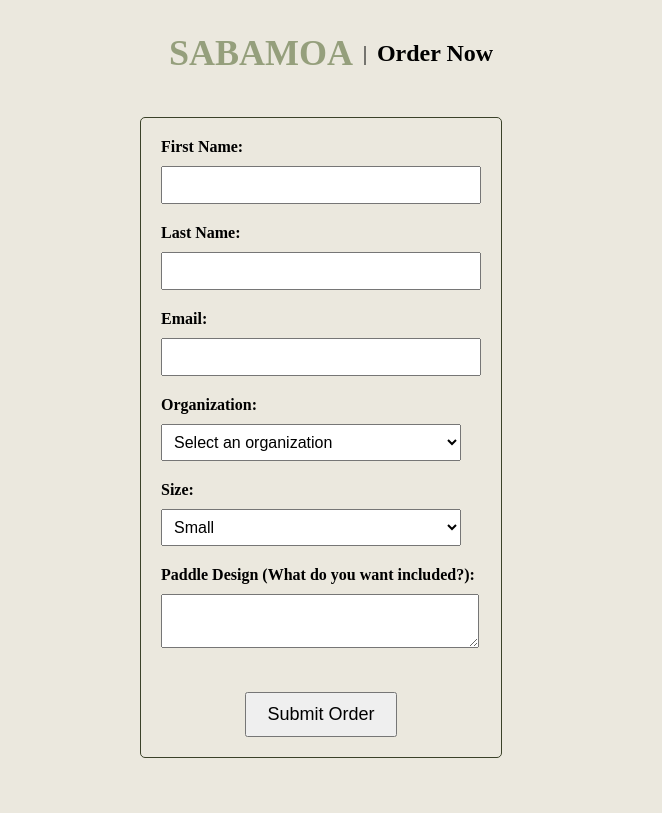
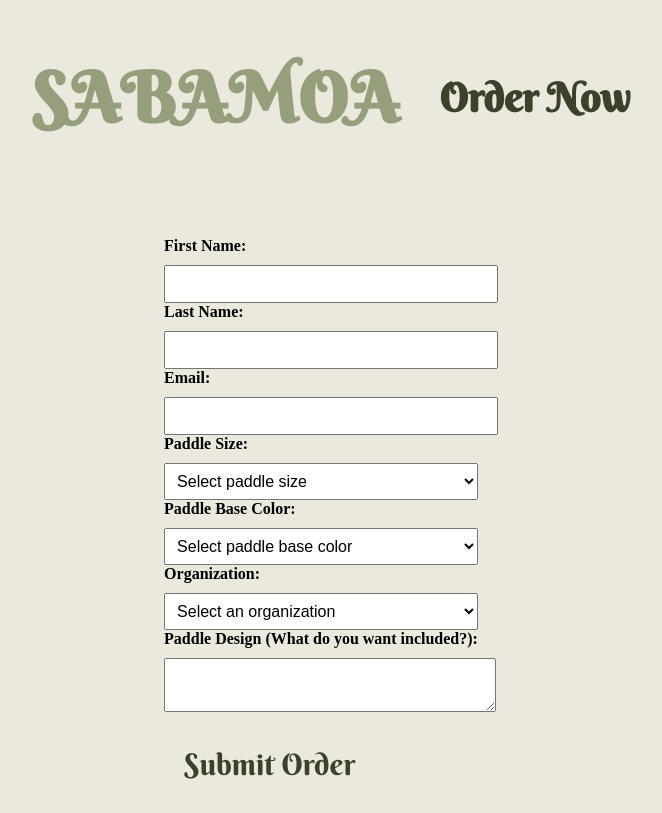
Before and after one commit to sabamoallem/portfolio, a website: page ordernow.html in a window 1280 px wide. Shown: the whole page, without its empty margins (319-981 px from the left). Drawn offline with Linux system fonts and the light colour scheme; a web font is replaced by a local one.

Commit message:
aesthetics changed

```diff
--- a/ordernow.html
+++ b/ordernow.html
@@ -2,74 +2,105 @@
 <html>
 <head>
   <title>Order Now</title>
+  <link rel="stylesheet" href="https://cdnjs.cloudflare.com/ajax/libs/font-awesome/6.0.0-beta3/css/all.min.css">
   <style>
+    @import url('https://fonts.googleapis.com/css2?family=Grenze+Gotisch&family=Berkshire+Swash&display=swap');
+
     body {
       display: flex;
       flex-direction: column;
       align-items: center; /* Center content horizontally */
+      justify-content: center; /* Center content vertically */
       height: 100vh;
       margin: 0;
       background-color: #EBE8DE;
     }
     .content {
-      margin-top: 20px; /* Add a small margin to separate the content from the top */
-      padding-left: 20px; /* Add left padding to align content better */
       display: flex;
-      align-items: center;
-      gap: 10px;
+      align-items: center; /* Align content vertically */
+      gap: 20px; /* Increase the gap between "SABAMOA" and "Order Now" */
+      padding: 10px; /* Add padding to move content away from the edges */
+      margin-top: 0px; /* Reduce the distance between "SABAMOA" and the top of the screen */
     }
     h1 {
-      font-size: 36px;
+      font-family: 'Berkshire Swash', cursive; /* Use the Berkshire Swash font */
+      font-size: 70px; /* Adjust the font size of the "SABAMOA" text */
+      color: #959F7C; /* Match the color to the button */
+      background-color: transparent; /* Remove background color */
+      border: none; /* Remove the border */
+      cursor: pointer; /* Add pointer cursor to indicate it's clickable */
+      padding: 10px 20px; /* Add padding to make it look like a button */
+    }
+    h1:hover {
+      background-color: #959F7C; /* Change background color on hover */
+      color: #EBE8DE; /* Change text color on hover */
+    }
+    h2 {
+      font-family: 'Berkshire Swash', cursive;
+      font-size: 40px;
       margin: 0;
-      cursor: pointer; /* Add pointer cursor to indicate it's clickable */
-      color: #959F7C;
+      color: #3B4229;
     }
-    .divider {
-      font-size: 20px;
+    .form-wrapper {
+      display: flex;
+      align-items: center; /* Center horizontally */
+      justify-content: center; /* Center vertically */
+      margin-top: 10px; /* Reduce the space between "SABAMOA" and the form */
+      gap: 20px; /* Adjust the gap between .content and .form-wrapper */
     }
     .form-container {
-      margin-top: 30px;
       padding: 20px;
-      border: 1px solid #3B4229;
-      border-radius: 5px;
       display: flex;
       flex-direction: column;
-      align-items: center;
+      align-items: flex-start; /* Align the form at the top left */
       gap: 20px;
+      max-width: 400px; /* Set maximum width for the form */
+      width: 100%; /* Fill the available width */
     }
     .form-container label {
       font-weight: bold;
       display: block;
       margin-bottom: 10px;
     }
-    .form-container input,
-    .form-container textarea,
-    .form-container select {
-      width: 300px;
+    .form-container input[type="text"],
+    .form-container input[type="email"],
+    .form-container select,
+    .form-container textarea {
+      width: 100%; /* Fill the available width */
       padding: 8px;
       font-size: 16px;
-      margin-bottom: 20px;
     }
     .button-container {
       display: flex;
-      flex-direction: column;
+      gap: 10px; /* Increase the gap between buttons */
       align-items: center;
       margin-top: 20px;
     }
     .button-container button {
       padding: 10px 20px;
-      font-size: 18px;
+      font-size: 30px; /* Update the font size to match the "SABAMOA" button */
+      font-family: 'Berkshire Swash', cursive; /* Use the Berkshire Swash font */
+      color: #3B4229; /* Match the color to "SABAMOA" text */
+      background-color: transparent; /* Remove button background color */
+      border: none; /* Remove the button border */
+      cursor: pointer; /* Add cursor pointer */
+      display: flex; /* Make the button a flex container */
+      align-items: center; /* Center the button text and icon vertically */
+    }
+    .button-container button:hover {
+      background-color: #3B4229; /* Change background color on hover */
+      color: #EBE8DE; /* Change text color on hover */
     }
   </style>
 </head>
 <body>
   <div class="content">
     <h1 onclick="location.href='/'">SABAMOA</h1> <!-- Navigate to homepage on click -->
-    <span class="divider">|</span> <!-- Divider -->
-    <h2>Order Now</h2>
+    <h2>Order Now</h2> <!-- Add "Order Now" next to "SABAMOA" -->
   </div>
 
   <!-- Center the form -->
+  <div class="form-wrapper">
     <div class="form-container">
       <form action="/submitOrder" method="post">
         <label for="firstName">First Name:</label>
@@ -81,7 +112,28 @@
         <label for="email">Email:</label>
         <input type="email" id="email" name="email" required>
 
-      <!-- Drop-down menu for selecting the organization -->
+        <label for="paddleSize">Paddle Size:</label>
+        <select id="paddleSize" name="paddleSize" required>
+          <option value="">Select paddle size</option>
+          <option value="Small">Small</option>
+          <option value="Medium">Medium</option>
+          <option value="Large">Large</option>
+        </select>
+
+        <label for="paddleBaseColor">Paddle Base Color:</label>
+        <select id="paddleBaseColor" name="paddleBaseColor" required>
+          <option value="">Select paddle base color</option>
+          <option value="Black">Black</option>
+          <option value="White">White</option>
+          <option value="Red">Red</option>
+          <option value="Yellow">Yellow</option>
+          <option value="Purple">Purple</option>
+          <option value="Blue">Blue</option>
+          <option value="Brown">Brown</option>
+          <option value="Pink">Pink</option>
+          <option value="Green">Green</option>
+        </select>
+
         <label for="organization">Organization:</label>
         <select id="organization" name="organization" required>
           <option value="">Select an organization</option>
@@ -96,13 +148,6 @@
           <option value="Iota Phi Theta">Iota Phi Theta</option>
         </select>
 
-      <label for="size">Size:</label>
-      <select id="size" name="size" required>
-        <option value="small">Small</option>
-        <option value="medium">Medium</option>
-        <option value="large">Large</option>
-      </select>
-
         <label for="paddleDesign">Paddle Design (What do you want included?):</label>
         <textarea id="paddleDesign" name="paddleDesign" required></textarea>
 
@@ -112,5 +157,6 @@
         </div>
       </form>
     </div>
+  </div>
 </body>
 </html>
```
Also changed, not shown: homepage.html (+14 -14 lines). Lines whose indentation alone changed are shown as unchanged.
